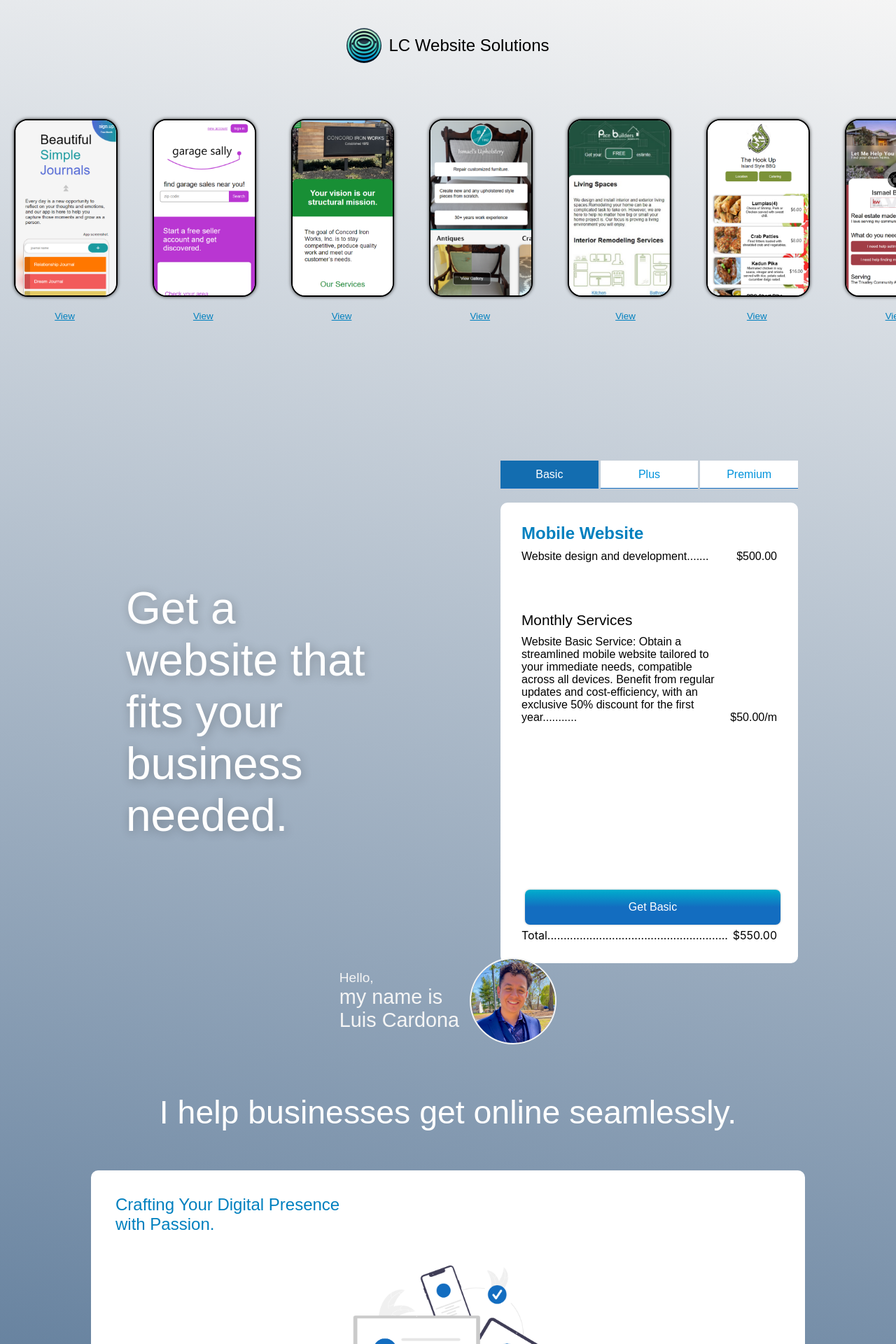
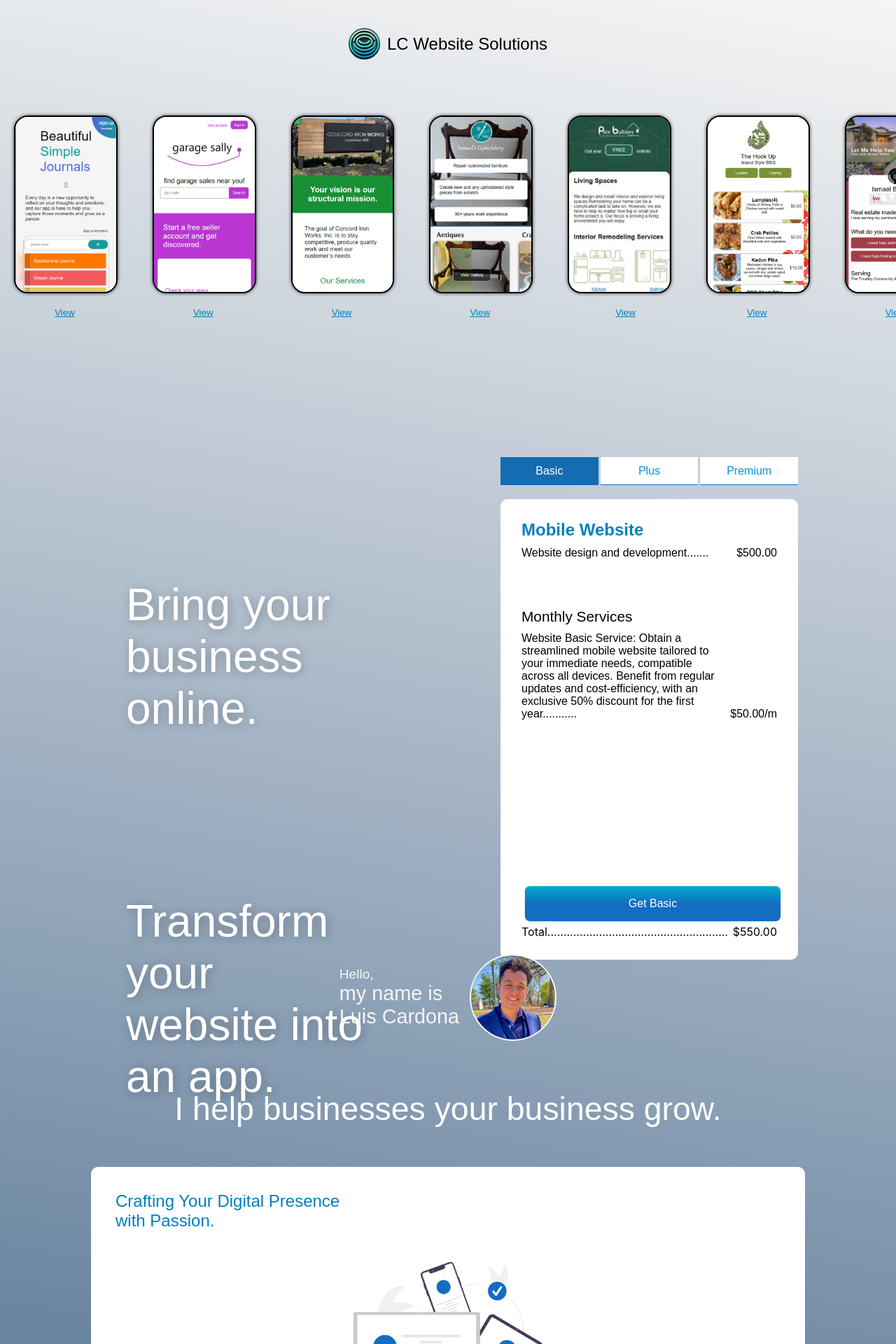
Before and after one commit to louieLouie117/react-portfolio, a React (Create React App) app in the folder client/: page / in a window 1280 px wide. Shown: the top 1920 px of the page at 70% size. Built offline with nearby package versions, Linux system fonts and the light colour scheme.

Commit message:
NewLayout

```diff
--- a/client/src/components/LandingPage/HeroBanner.jsx
+++ b/client/src/components/LandingPage/HeroBanner.jsx
@@ -76,8 +76,7 @@ window.onload = function() {
                   <img id="PortfolioImg" src="/img/PortfolioPhoto350.png" alt="" />
                   </div>
                   <footer>
-                  <h2>I help businesses get online seamlessly.</h2>
-
+                  <h2>I help businesses your business grow.</h2>
 
 
                   </footer>
--- a/client/src/components/LandingPage/Services.jsx
+++ b/client/src/components/LandingPage/Services.jsx
@@ -8,7 +8,7 @@ function Services(props) {
 
     const renderBasicService = () => {
         return (
-            <ul className='pricing-container'>
+            <ul className='pricing-container' style={BasicServicesStyles}>
                 <li>Website design and development.......</li>
                 <li>$500.00</li>
             </ul>
@@ -19,8 +19,12 @@ function Services(props) {
     const renderPlusService = () => {
         return (
             <ul className='pricing-container' style={PlusServers}>
+            <li>Website design and development.......</li>
+            <li>$500.00</li>
             <li>Setup Online Marketing.......</li>
             <li>$500.00</li>
+            <li>Logo and Branding.......</li>
+            <li>$2,000.00</li>
             </ul>
         );
     };
@@ -30,8 +34,7 @@ function Services(props) {
             <ul className='pricing-container' style={brandingLogoIntegration}>
             <li>App design and development....</li>
             <li>$1,000.00</li>
-            <li>Logo and Branding.......</li>
-            <li>$2,000.00</li>
+
             <li>Database</li>
             <li>$5,000.00</li>
             </ul>
@@ -39,6 +42,7 @@ function Services(props) {
     };
 
 
+    const [BasicServicesStyles, setBasicServicesStyles] = useState({display: 'grid'});
 
 
     <ServicesStyles></ServicesStyles>
@@ -110,6 +114,9 @@ const plusServiceHandler = () => {
     // total amount
     setTotalAmount('$1,650.00');
 
+    // display basic service none renderBasicService
+    setBasicServicesStyles({display: 'none'});
+
     // brandingLogoIntegration
     setBrandingLogoIntegration({display: 'none'});
     // analytics integration
@@ -166,9 +173,11 @@ const premiumServiceHandler = () => {
                 <section className='Cost-Container'>
                 <aside>
 
-<h1>Get a website that fits your business needed.</h1>
+        <h1>Bring your business online.</h1>
+        <h1>Transform your website into an app.</h1>
+        <h1>Establish a unique brand identity</h1>
 
-</aside>
+        </aside>
 
 
                     <main>
--- a/client/src/components/LandingPage/WorkExperience.jsx
+++ b/client/src/components/LandingPage/WorkExperience.jsx
@@ -13,7 +13,7 @@ function WorkExperience(props) {
     <div >
       <div className="projectsPage-container" id='PageTop'>
       <header>
-            <img src="img/Icons/ModernLogoSmall.png" alt="" />
+            <img src="img/Icons/ModernLogo.png" alt="" />
             <h1>LC Website Solutions</h1>
           </header>
 
@@ -97,24 +97,6 @@ function WorkExperience(props) {
 
                               </footer>
                       </li>
-
-
-
-
-{/*
-                    <li>
-
-
-                        <img src="img/Portfolio/sugarRay414.png" alt=''/>
-
-                                    <footer className='CardFooter-Container'>
-                                  <a href="https://www.thesugarayssweettea.com/">
-                                    <button>View</button>
-                                    </a>
-                                    </footer>
-
-
-                        </li> */}
 
 
                     <li>
--- a/client/src/modules/LandingPageStyles.css
+++ b/client/src/modules/LandingPageStyles.css
@@ -223,6 +223,11 @@ li ::-webkit-scrollbar {
   color: black;
   /* color: white; */
 
+}
+
+.projectsPage-container>header>img{
+  height: 45px;
+  width: auto;
 }
 
 
--- a/client/src/modules/ServicesStyles.css
+++ b/client/src/modules/ServicesStyles.css
@@ -131,7 +131,7 @@
     font: 1.8em sans-serif;
     color: white;
     text-align: left;
-    padding: 10px 30px;
+    padding: 28px;
 
     /* Show on text*/
     text-shadow: 2px 2px 14px #00000046;
```
Lines whose indentation alone changed are shown as unchanged.
